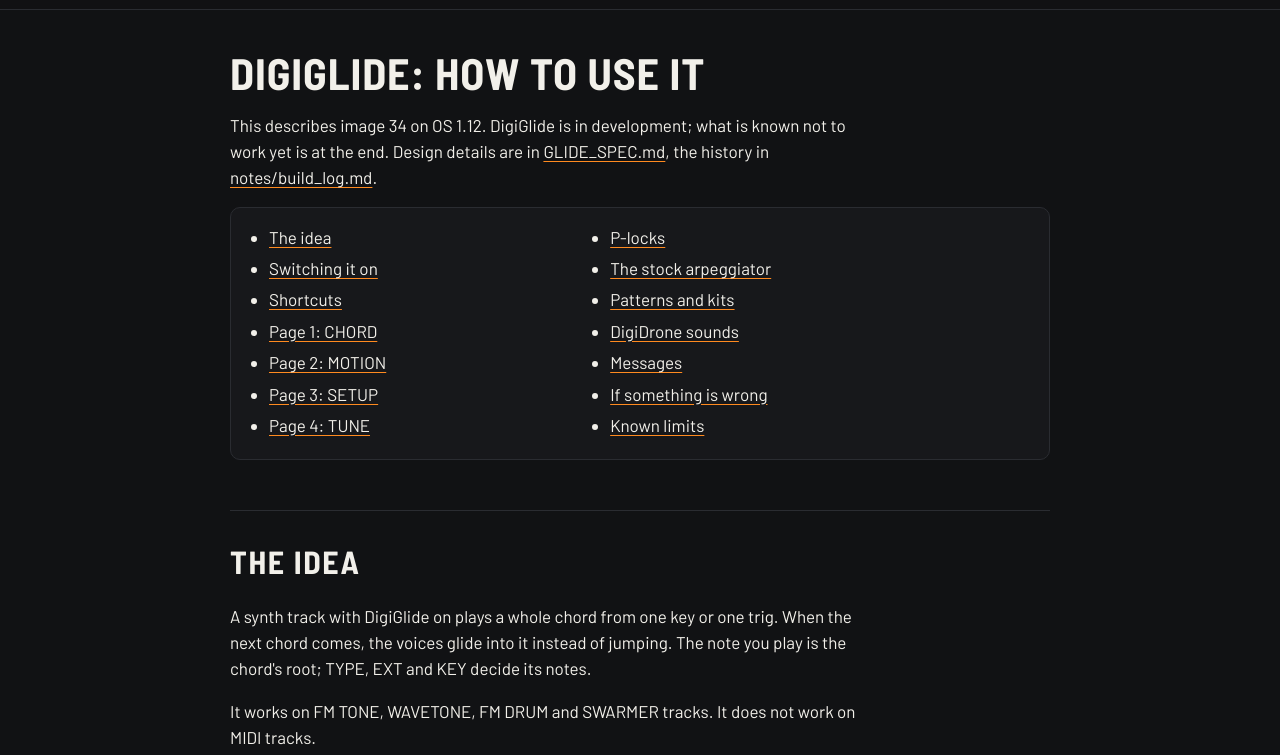
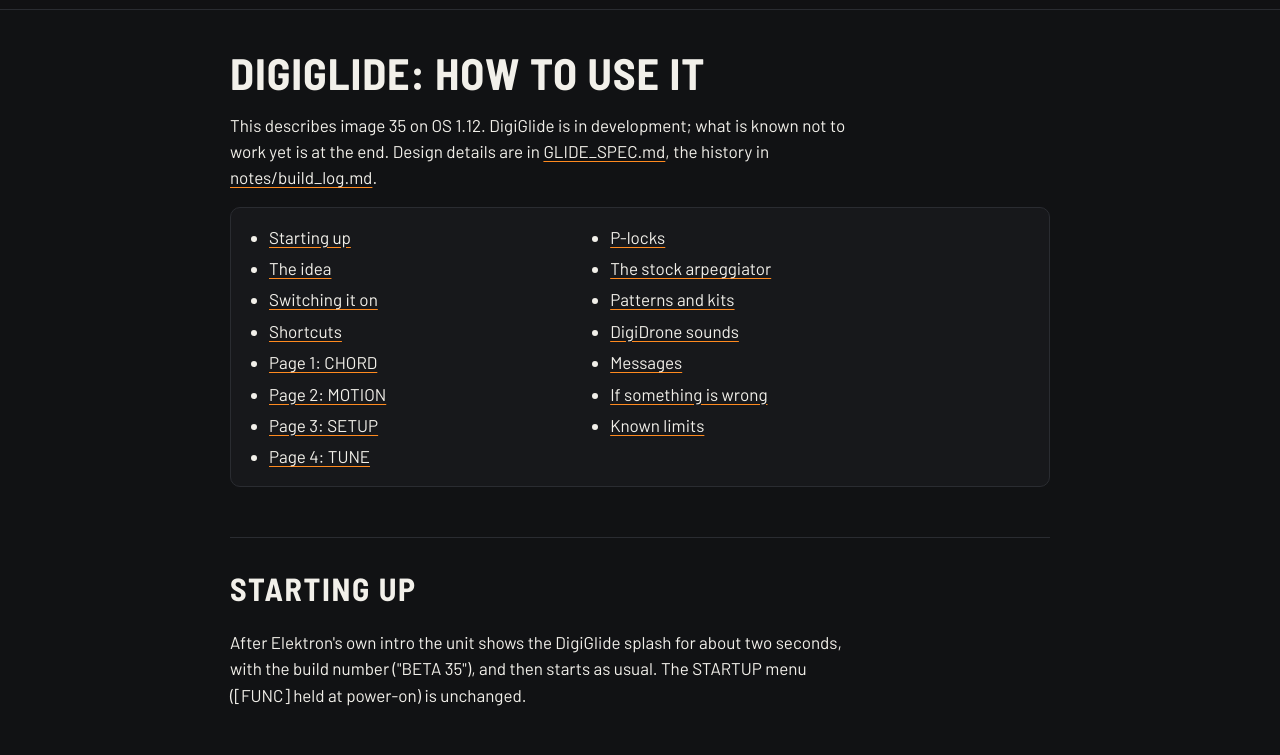
Before and after one commit to michaeltietjen/digiglide, a plain HTML site: page docs/manual.html in a window 1280 px wide. Shown: the part 45-800 px from the top of the page. Drawn offline with Linux system fonts and the light colour scheme.

Commit message:
Site: manual page rebuilt, image 35
Co-Authored-By: Claude Fable 5.2 <noreply@anthropic.com>

```diff
--- a/docs/manual.html
+++ b/docs/manual.html
@@ -26,8 +26,10 @@
 <main class="manual">
 <div class="wrap">
 <h1 id="digiglide-how-to-use-it">DigiGlide: how to use it</h1>
-<p>This describes image 34 on OS 1.12. DigiGlide is in development; what is known not to work yet is at the end. Design details are in <a href="https://github.com/michaeltietjen/digiglide/blob/main/GLIDE_SPEC.md">GLIDE_SPEC.md</a>, the history in <a href="https://github.com/michaeltietjen/digiglide/blob/main/notes/build_log.md">notes/build_log.md</a>.</p>
-<nav class="toc" aria-label="Contents"><ul><li><a href="#the-idea">The idea</a></li><li><a href="#switching-it-on">Switching it on</a></li><li><a href="#shortcuts">Shortcuts</a></li><li><a href="#page-1-chord">Page 1: CHORD</a></li><li><a href="#page-2-motion">Page 2: MOTION</a></li><li><a href="#page-3-setup">Page 3: SETUP</a></li><li><a href="#page-4-tune">Page 4: TUNE</a></li><li><a href="#p-locks">P-locks</a></li><li><a href="#the-stock-arpeggiator">The stock arpeggiator</a></li><li><a href="#patterns-and-kits">Patterns and kits</a></li><li><a href="#digidrone-sounds">DigiDrone sounds</a></li><li><a href="#messages">Messages</a></li><li><a href="#if-something-is-wrong">If something is wrong</a></li><li><a href="#known-limits">Known limits</a></li></ul></nav>
+<p>This describes image 35 on OS 1.12. DigiGlide is in development; what is known not to work yet is at the end. Design details are in <a href="https://github.com/michaeltietjen/digiglide/blob/main/GLIDE_SPEC.md">GLIDE_SPEC.md</a>, the history in <a href="https://github.com/michaeltietjen/digiglide/blob/main/notes/build_log.md">notes/build_log.md</a>.</p>
+<nav class="toc" aria-label="Contents"><ul><li><a href="#starting-up">Starting up</a></li><li><a href="#the-idea">The idea</a></li><li><a href="#switching-it-on">Switching it on</a></li><li><a href="#shortcuts">Shortcuts</a></li><li><a href="#page-1-chord">Page 1: CHORD</a></li><li><a href="#page-2-motion">Page 2: MOTION</a></li><li><a href="#page-3-setup">Page 3: SETUP</a></li><li><a href="#page-4-tune">Page 4: TUNE</a></li><li><a href="#p-locks">P-locks</a></li><li><a href="#the-stock-arpeggiator">The stock arpeggiator</a></li><li><a href="#patterns-and-kits">Patterns and kits</a></li><li><a href="#digidrone-sounds">DigiDrone sounds</a></li><li><a href="#messages">Messages</a></li><li><a href="#if-something-is-wrong">If something is wrong</a></li><li><a href="#known-limits">Known limits</a></li></ul></nav>
+<h2 id="starting-up">Starting up</h2>
+<p>After Elektron's own intro the unit shows the DigiGlide splash for about two seconds, with the build number ("BETA 35"), and then starts as usual. The STARTUP menu ([FUNC] held at power-on) is unchanged.</p>
 <h2 id="the-idea">The idea</h2>
 <p>A synth track with DigiGlide on plays a whole chord from one key or one trig. When the next chord comes, the voices glide into it instead of jumping. The note you play is the chord's root; TYPE, EXT and KEY decide its notes.</p>
 <p>It works on FM TONE, WAVETONE, FM DRUM and SWARMER tracks. It does not work on MIDI tracks.</p>
```
Also changed, not shown: docs/index.html (+2 -2 lines).
